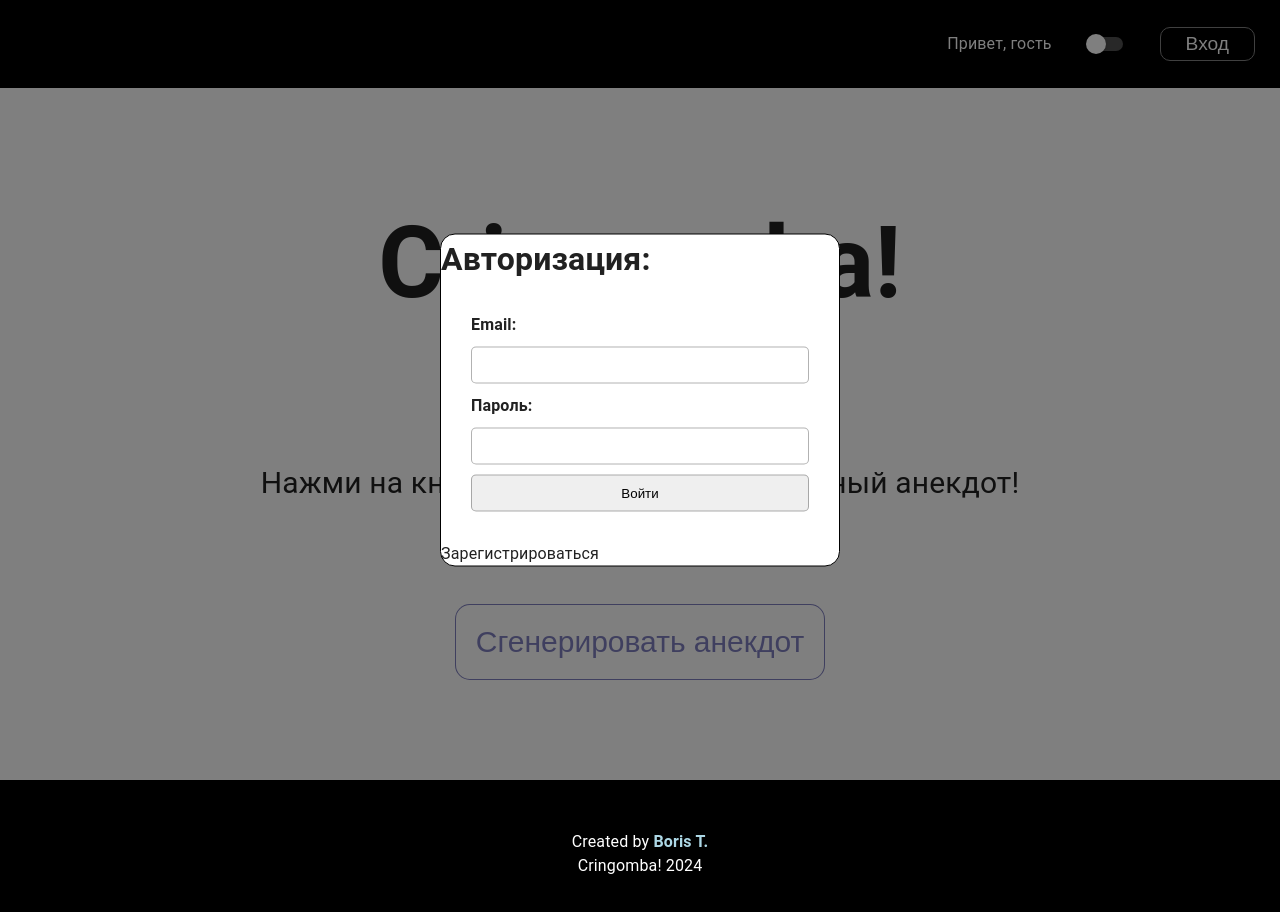
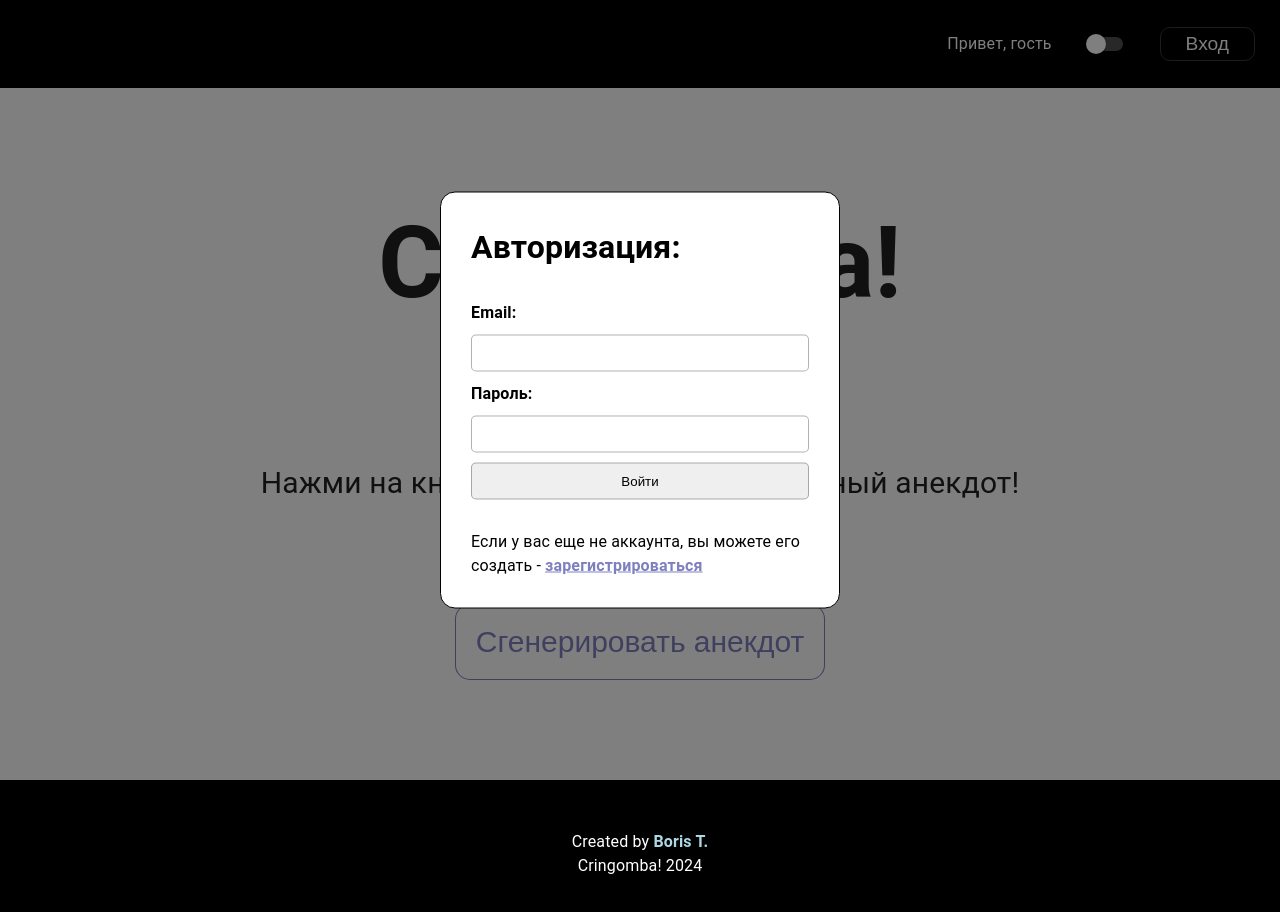
Before and after one commit to fourhtyoz/Cringomba, a React (Create React App) app in the folder frontend/: page / in a window 1280 px wide. Both pictures are taken after a click on the button "Вход". Shown: the top 912 px of the page. Built offline with nearby package versions, Linux system fonts and the light colour scheme.

Commit message:
classnames for the signup modal

```diff
--- a/frontend/src/App.tsx
+++ b/frontend/src/App.tsx
@@ -30,10 +30,6 @@ export default function App() {
       primary: {
         main: '#FFA500',
       },
-      secondary: {
-        main: '#131052',
-
-      },
     },
   });
 
--- a/frontend/src/components/Navbar.module.css
+++ b/frontend/src/components/Navbar.module.css
@@ -5,8 +5,27 @@
     align-items: center;
     gap: 25px;
     padding: 25px;
-    color: white;
+    color: #ffffff;
 }
+
+.link {
+    color: rgba(0, 0, 128, .5);
+    cursor: pointer;
+    text-decoration: underline;
+    font-weight: bold;
+}
+.link:hover {
+    text-decoration: none;
+}
+
+.darkModeText {
+    color: #000;
+}
+
+.lightMode {
+    color: rgba(0, 0, 128, .5);
+}
+
 
 .wrapper button {
     background-color: transparent;
@@ -14,14 +33,15 @@
     padding: 5px 25px;
     font-size: larger;
     border-radius: 10px;
-    border: 1px solid grey;
-    color: white;
+    border: 1px solid #383838;
+    color: #ffffff;
     transition: .3s linear;
 }
 
 .wrapper button:hover {
     cursor: pointer;
-    background: gray
+    border: 1px solid rgb(220, 220, 220);
+
 }
 
 .box {
@@ -30,23 +50,30 @@
     left: 50%;
     transform: translate(-50%, -50%);
     width: 400px;
-    background-color: #ffffff;
-    /* bgcolor: ba */
     border: 1px solid #000;
     border-radius: 15px;
-    /* box-shadow: 24, */
-    /* p: 4, */
+    padding: 30px;
+}
+
+.lightMode {
+    background-color: #fff;
+    color: #000;
+}
+
+.darkMode {
+    background-color: #FAA50A;
+    color: #000;
+    border: 1px solid #323232
 }
 
 .form {
-    padding: 30px;
+    padding: 30px 0;
     display: flex;
     flex-direction: column;
     gap: 10px;
 }
 
 .form > input {
-    /* margin-right: 20px; */
     padding: 10px;
     border-radius: 5px;
     outline: none;
--- a/frontend/src/components/Navbar.tsx
+++ b/frontend/src/components/Navbar.tsx
@@ -1,12 +1,13 @@
 
 import React, { useState } from "react";
-import { Modal, Box, Switch } from "@mui/material";
+import { Modal, Switch } from "@mui/material";
 import { useForm } from "react-hook-form";
 import s from './Navbar.module.css'
 import { httpServer } from "../api/httpServer";
 import store from "../stores/store";
 import { useSelector } from "react-redux";
 import { selectIsLoggedIn, selectMode, selectUser } from "../stores/selectors/selectors";
+import cn from 'classnames';
 
 export default function Navbar() {
     const [registrationOpen, setRegistrationOpen] = useState(false)
@@ -78,7 +79,7 @@ export default function Navbar() {
         {isLoggedIn && <button onClick={handleLogout}>Выход</button>}
 
         <Modal open={loggingInOpen} onClose={() => setLoggingInOpen(false)}>
-            <Box className={s.box}>
+            <div className={cn(s.box, {[s.darkMode]: darkMode, [s.lightMode]: !darkMode})}>
                 <h1>Авторизация:</h1>
                 <form className={s.form} onSubmit={handleSubmit(onSubmitLogin)}>
                     <label>Email:</label>
@@ -90,12 +91,14 @@ export default function Navbar() {
                     {errors.password && <span>This field is required</span>}
                     <input value='Войти' type="submit" />
                 </form>
-            <span onClick={handleRegistrationClick}>Зарегистрироваться</span>
-            </Box>
+                <span>Если у вас еще не аккаунта, вы можете его создать -&nbsp;</span>
+                <span className={cn(s.link, {[s.darkModeText]: darkMode, [s.lightModeText]: !darkMode})}
+                onClick={handleRegistrationClick}>зарегистрироваться</span>
+            </div>
         </Modal>
 
         <Modal open={registrationOpen} onClose={() => setRegistrationOpen(false)}>
-            <Box className={s.box}>
+            <div className={cn(s.box, {[s.darkMode]: darkMode, [s.lightMode]: !darkMode})}>
                 <h1>Регистрация:</h1>
                 <form className={s.form} onSubmit={handleSubmit(onSubmitSignUp)}>
                     <label>Имя:</label>
@@ -119,7 +122,7 @@ export default function Navbar() {
                     {errors.password && <span>This field is required</span>}
                     <input value='Создать аккаунт' type="submit" />
                 </form>
-            </Box>
+            </div>
         </Modal>
 
         </div>
--- a/frontend/src/stores/store.js
+++ b/frontend/src/stores/store.js
@@ -1,5 +1,4 @@
 import { configureStore } from "@reduxjs/toolkit";
-import logger from 'redux-logger';
 import storage from "redux-persist/lib/storage";
 import { persistReducer, persistStore } from "redux-persist";
 import autoMergeLevel2 from "redux-persist/es/stateReconciler/autoMergeLevel2";
@@ -59,46 +58,18 @@ function rootReducer(state = initialState, action) {
                 }
             }
         default:
-            return {
-                ...state,
-            }
+            return state
     }
 }
 
-function userReducer(state = initialState, action) {
-    switch (action.type) {
-        case 'user/login':
-            return {
-                ...state,
-                user: action.payload
-            }
-        case 'user/logout':
-            return {
-                ...state,
-                user: {}
-            }
-        default:
-            return {
-                ...state,
-                user: {}
-            }
-    }
-}
-
-const preloadedState = {}
 const persistedReducer = persistReducer(
     persistConfig,
     rootReducer
 )
 const store = configureStore({
     reducer: persistedReducer,
-    // middleware: (getDefaultMiddleware) => getDefaultMiddleware().concat(logger),
     devTools: process.env.NODE_ENV !== 'development',
-    preloadedState,
-    enhancers: (getDefaultEnhancers) =>
-    getDefaultEnhancers({
-      autoBatch: false,
-    })
 })
+
 export const persistor = persistStore(store)
 export default store;
```
Lines whose indentation alone changed are shown as unchanged.
